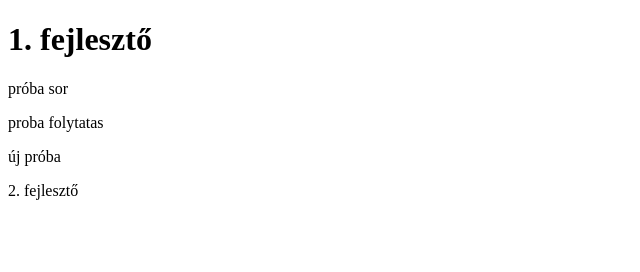
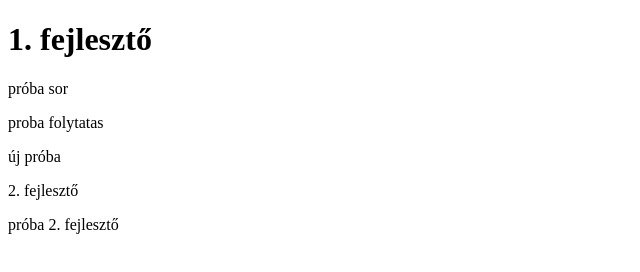
Before and after one commit to SzaboDanielCkik/CkikProba, a plain HTML site: page index.html in a window 1280 px wide. Shown: the whole page, without its empty margins (0-640 px from the left). Drawn offline with Linux system fonts and the light colour scheme.

Commit message:
próba 2. fejlesztő

```diff
--- a/index.html
+++ b/index.html
@@ -10,6 +10,7 @@
     <p>proba folytatas</p>
     <p>új próba</p>
     <p>2. fejlesztő</p>
+    <p>próba 2. fejlesztő</p>
 
 </body>
 </html>
```
